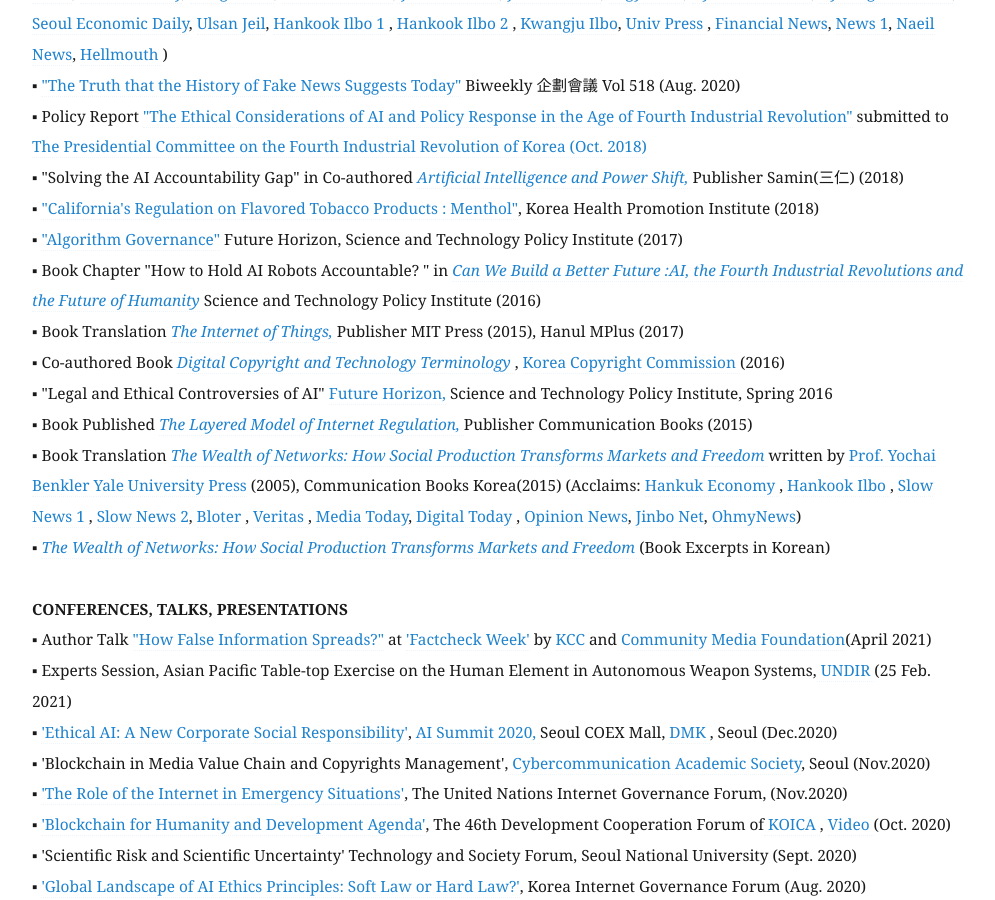
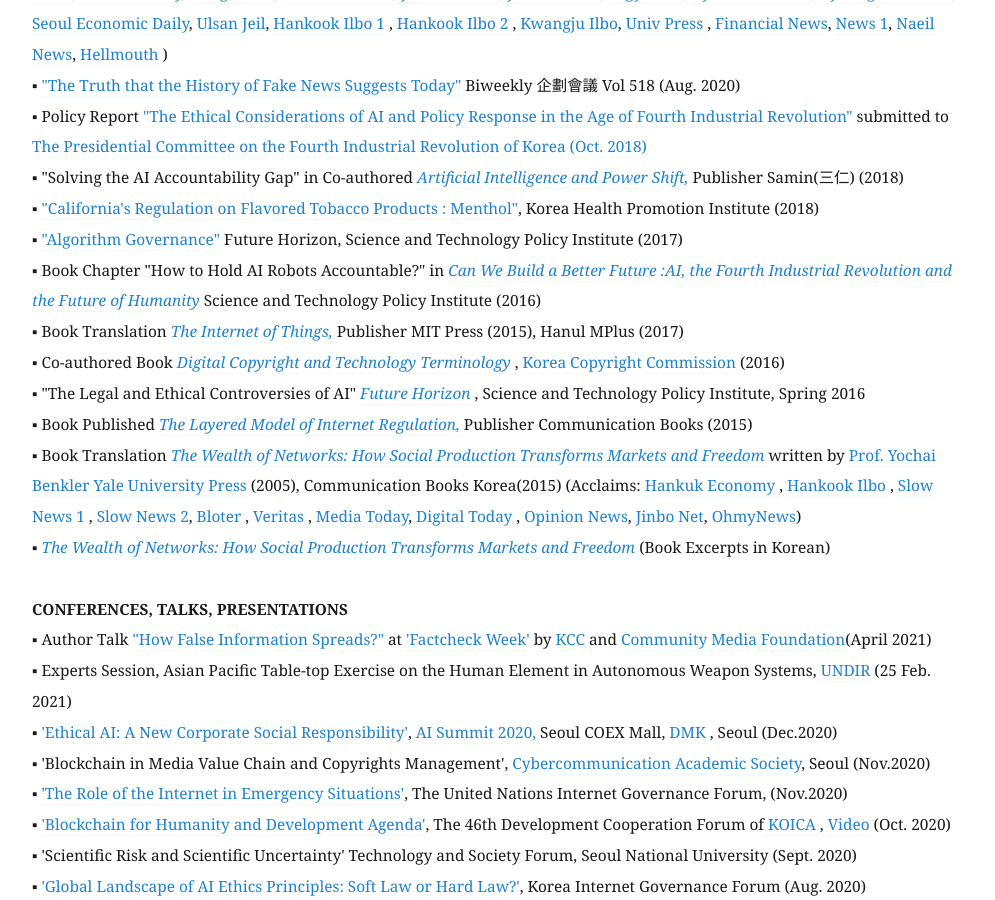
Before and after one commit to eunchangchoi/eunchangchoi.github.io, a Jekyll site: the page built from index.md, in a window 1280 px wide and 900 px high, scrolled down 2421 px. Shown: the whole window, without its empty margins (68-1063 px from the left). Built offline with Jekyll 4.4.1, drawn with Linux system fonts in a browser that asks for light colours.

Commit message:
Update index.md

```diff
--- a/index.md
+++ b/index.md
@@ -49,11 +49,11 @@
 ▪  "Solving the AI Accountability Gap" in Co-authored <a href="https://www.yes24.com/Product/Goods/62006191?scode=032&OzSrank=2"> <i> Artificial Intelligence and Power Shift,</i> </a> Publisher Samin(三仁) (2018) <br>
 ▪  <a href="https://nosmk.khealth.or.kr/nsk/user/extra/ntcc/nosmokeFile/fileView/jsp/Page.do?siteMenuIdx=81&dataNo=31&dataGr=4&fileNo=522&postIdx=562&level1Idx=8&level2Idx=31&datalv=1"> "California's Regulation on Flavored Tobacco Products : Menthol"</a>, Korea Health Promotion Institute (2018) <br>
 ▪ <a href="https://stepi.re.kr/app/publish/view.jsp?mode=new&cmsCd=CM0012&div=&categCd=A0505&ntNo=33&sdt=&edt=&src=&srcTemp=&opt=N&currtPg=5"> "Algorithm Governance"</a> Future Horizon, Science and Technology Policy Institute (2017) <br>
-▪ Book Chapter "How to Hold AI Robots Accountable? " in <a href="https://bit.ly/3cT4dSs"> <i> Can We Build a Better Future :AI, the Fourth Industrial Revolutions and the Future of Humanity </i> </a> Science and Technology Policy Institute (2016) <br>
+▪ Book Chapter "How to Hold AI Robots Accountable?" in <a href="https://bit.ly/3cT4dSs"> <i> Can We Build a Better Future :AI, the Fourth Industrial Revolution and the Future of Humanity </i> </a> Science and Technology Policy Institute (2016) <br>
 ▪ Book Translation <a href="http://www.kyobobook.co.kr/product/detailViewKor.laf?ejkGb=KOR&mallGb=KOR&barcode=9788946062726&orderClick=LAH&Kc="> <i> The Internet of Things,</i> </a> Publisher MIT Press (2015), Hanul MPlus (2017)<br>
 ▪  Co-authored Book <a href= "http://view.copyright.or.kr:8080/SynapDocViewServer/viewer/doc.html?key=000000006ba186290172c9470e3d36b4&contextPath=/SynapDocViewServer"> <i> Digital Copyright and Technology Terminology </i> </a>, <a href="https://www.copyright.or.kr/eng/main.do"> Korea Copyright Commission </a>(2016) <br>
-▪ "Legal and Ethical Controversies of AI" <a href="https://www.stepi.re.kr/app/publish/view.jsp?mode=topic&cmsCd=CM0160&ntNo=28&categCd=A0505&drctr=A030403&sdt=&edt=&src=&srcTemp=&sort=PUBDATE&currtPg=1"> Future Horizon,</a> Science and Technology Policy Institute, Spring 2016<br>
-▪  Book Published <a href="http://www.kyobobook.co.kr/product/detailViewKor.laf?barcode=9791130437002&orderClick=357"> <i> The Layered Model of Internet Regulation, </i></a> Publisher Communication Books (2015) <br>
+▪ "The Legal and Ethical Controversies of AI" <a href="https://www.stepi.re.kr/app/publish/view.jsp?mode=topic&cmsCd=CM0160&ntNo=28&categCd=A0505&drctr=A030403&sdt=&edt=&src=&srcTemp=&sort=PUBDATE&currtPg=1"> <i> Future Horizon </i> </a>, Science and Technology Policy Institute, Spring 2016<br>
+▪ Book Published <a href="http://www.kyobobook.co.kr/product/detailViewKor.laf?barcode=9791130437002&orderClick=357"> <i> The Layered Model of Internet Regulation, </i></a> Publisher Communication Books (2015) <br>
 ▪ Book Translation <a href="https://www.kyobobook.co.kr/product/detailViewKor.laf?mallGb=KOR&ejkGb=KOR&barcode=9791130435473"> <i> The Wealth of Networks: How Social Production Transforms Markets and Freedom </i> </a> written by <a href="https://hls.harvard.edu/faculty/directory/10071/Benkler"> Prof. Yochai Benkler </a> <a href="http://www.benkler.org/Benkler_Wealth_Of_Networks.pdf"> Yale University Press</a> (2005), Communication Books Korea(2015) (Acclaims: <a href="https://hankyung.com/life/article/2015041693541"> Hankuk Economy </a>, <a href="https://hankookilbo.com/News/Read/201504171632164530"> Hankook Ilbo </a>, <a href="https://slownews.kr/50013"> Slow News 1 </a>, <a href="https://slownews.kr/50036"> Slow News 2</a>, <a href="https://www.bloter.net/archives/241128"> Bloter </a>, <a href="https://www.veritas-a.com/news/articleView.html?idxno=164861"> Veritas </a>, <a href="https://www.mediatoday.co.kr/news/articleView.html?idxno=125603"> Media Today</a>, <a href="https://www.digitaltoday.co.kr/news/articleView.html?idxno=65605"> Digital Today </a>, <a href="https://www.opinionnews.co.kr/news/articleView.html?idxno=18408"> Opinion News</a>, <a href="https://act.jinbo.net/wp/8766/"> Jinbo Net</a>, <a href="https://www.ohmynews.com/nws_web/mobile/at_pg.aspx?cntn_cd=a0002543828"> OhmyNews</a>) <br>
 ▪   <a href="http://wealthofnetworks.kr"> <i>The Wealth of Networks: How Social Production Transforms Markets and Freedom</i> </a> (Book Excerpts in Korean) <br>
 <br>
```
